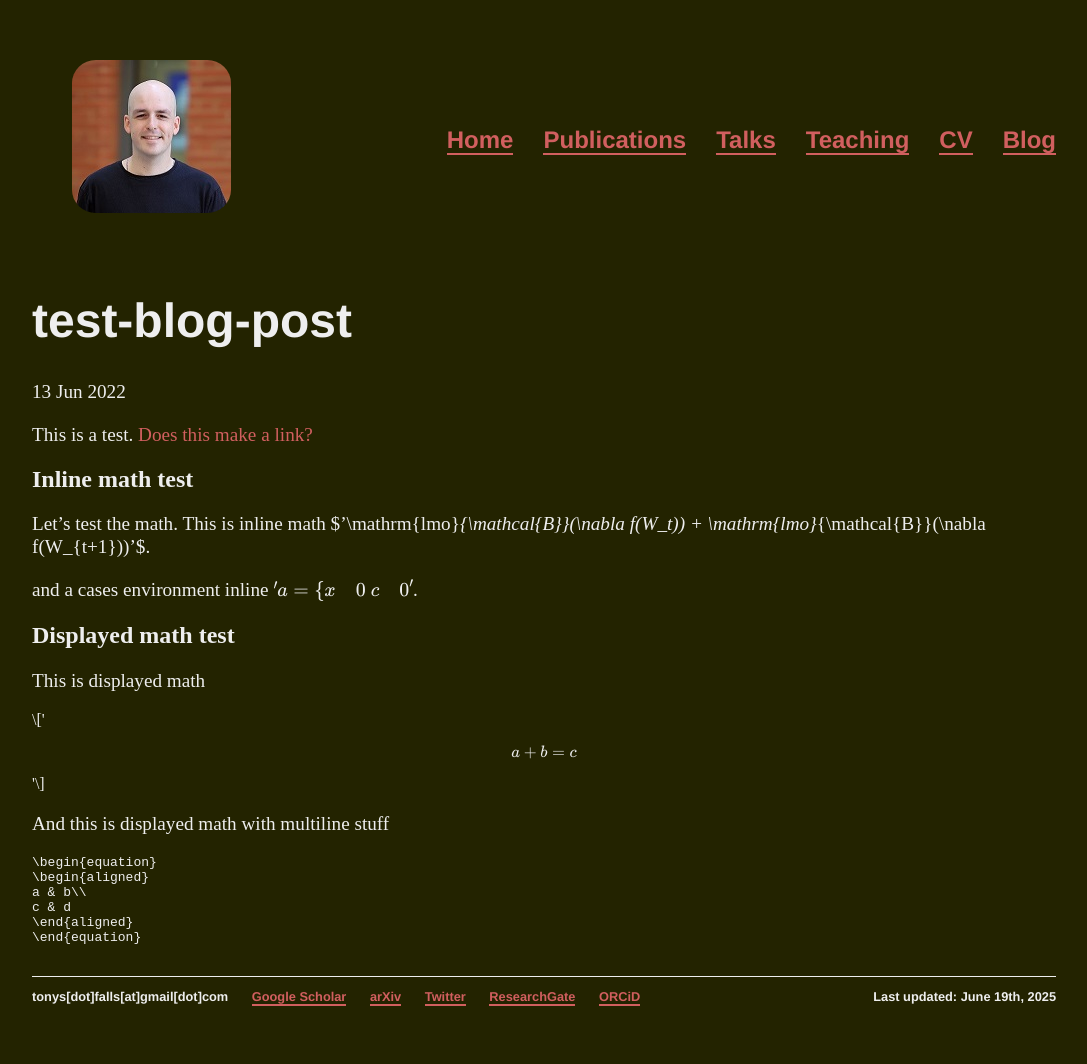
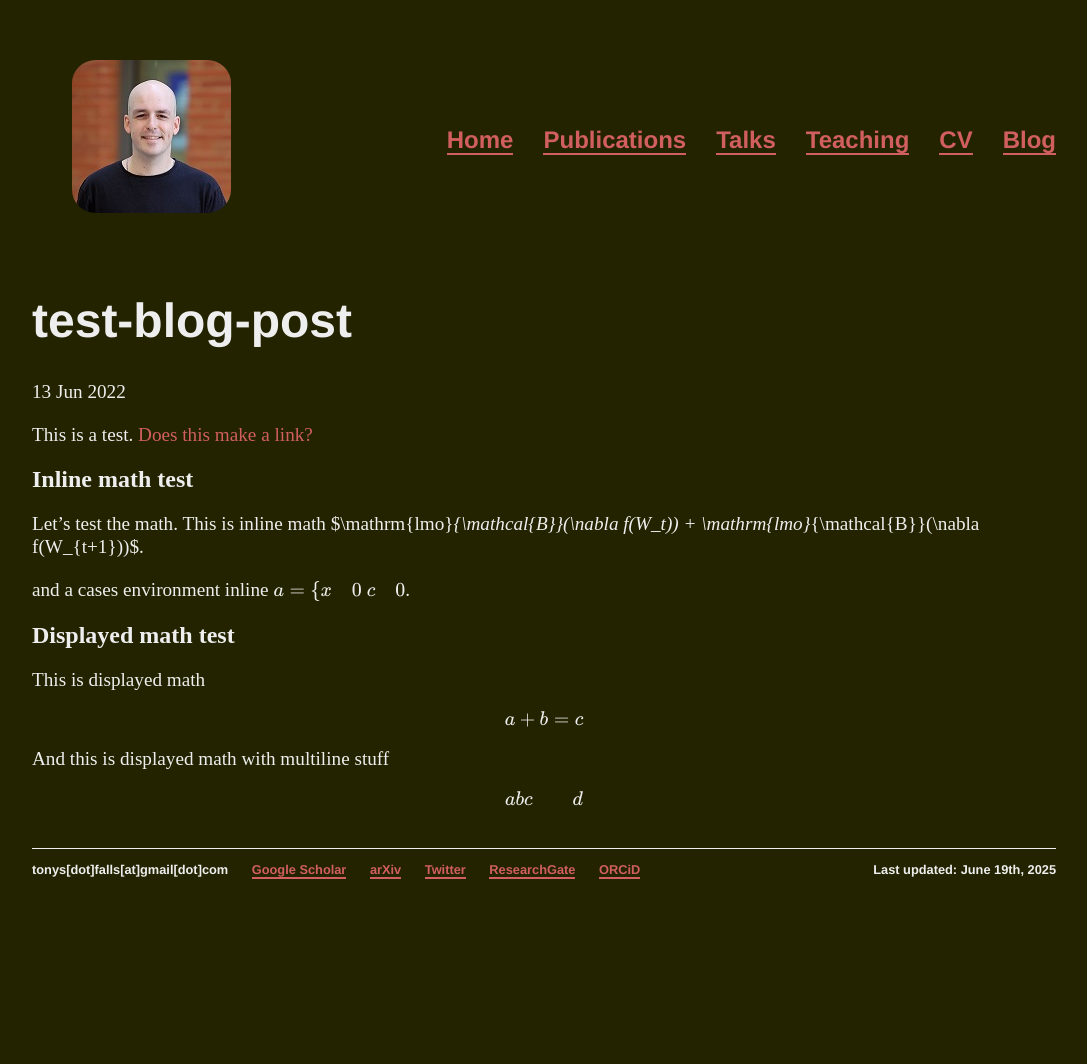
Before and after one commit to tonysf/tonysf.github.io, a Jekyll site: the page built from _posts/2022-06-13-test-blog-post.md, in a window 1280 px wide. Shown: the whole page, without its empty margins (96-1183 px from the left). Built offline with Jekyll 4.4.1, drawn with Linux system fonts in a browser that asks for light colours; after the commit the page ends 937 px from its top, so only the background shows below that; some of the changed lines change nothing that is shown.

Commit message:
math test

````diff
--- a/_posts/2022-06-13-test-blog-post.md
+++ b/_posts/2022-06-13-test-blog-post.md
@@ -8,27 +8,23 @@ This is a test. [Does this make a link?](https://www.google.fr)
 
 ## Inline math test
 
-Let's test the math. This is inline math $'\mathrm{lmo}_{\mathcal{B}}(\nabla f(W_t)) + \mathrm{lmo}_{\mathcal{B}}(\nabla f(W_{t+1}))'$.
+Let's test the math. This is inline math <span>$\mathrm{lmo}_{\mathcal{B}}(\nabla f(W_t)) + \mathrm{lmo}_{\mathcal{B}}(\nabla f(W_{t+1}))$</span>.
 
-and a cases environment inline $'a = \begin{cases}x & 0\\ c & 0 \end{cases}'$.
+and a cases environment inline <span>$a = \begin{cases}x & 0\\ c & 0 \end{cases}$</span>.
 
 ## Displayed math test
 
 This is displayed math
 
-$$'
 \begin{equation}
 a + b = c
 \end{equation}
-'$$
 
 And this is displayed math with multiline stuff
 
-```math
 \begin{equation}
 \begin{aligned}
 a & b\\
 c & d
 \end{aligned}
 \end{equation}
-```
````
